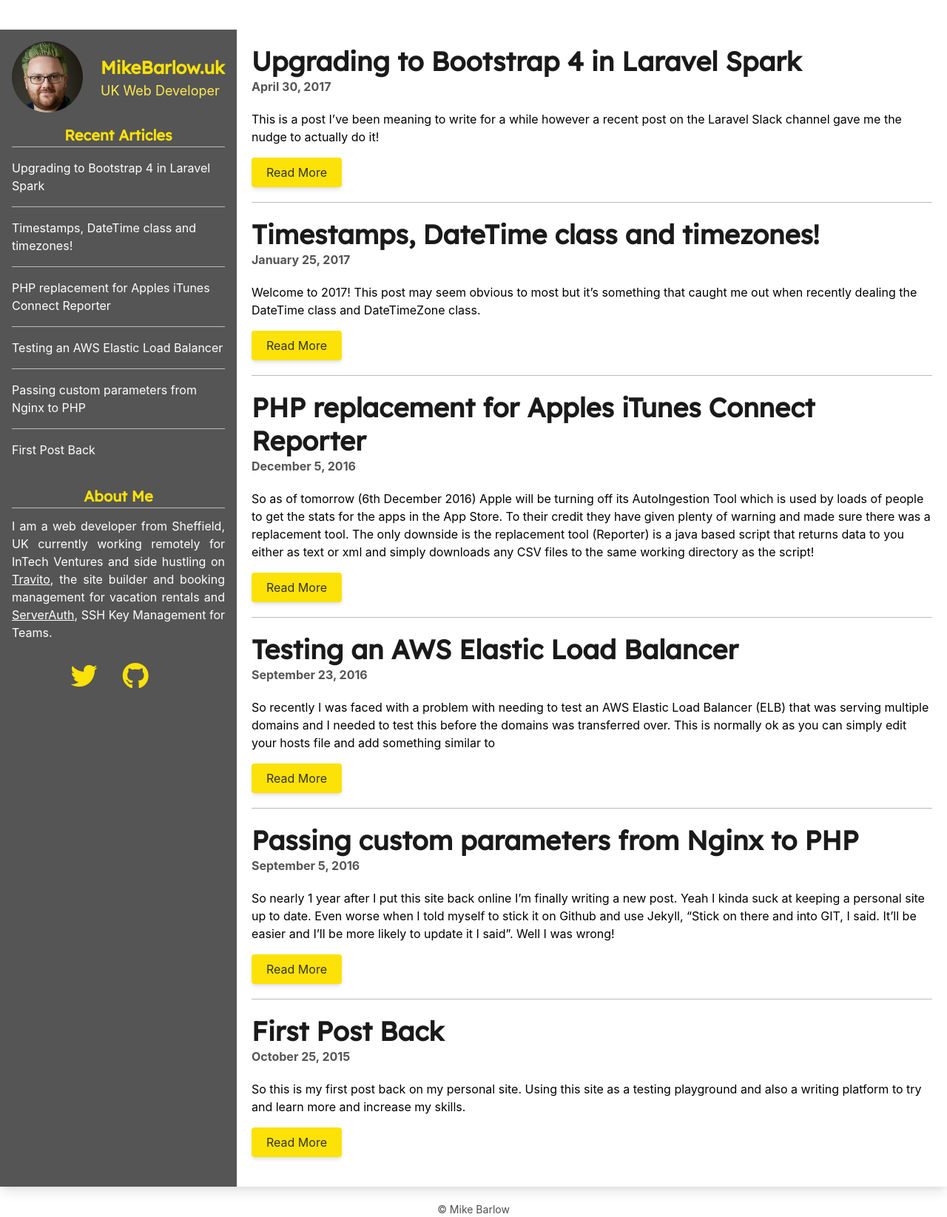
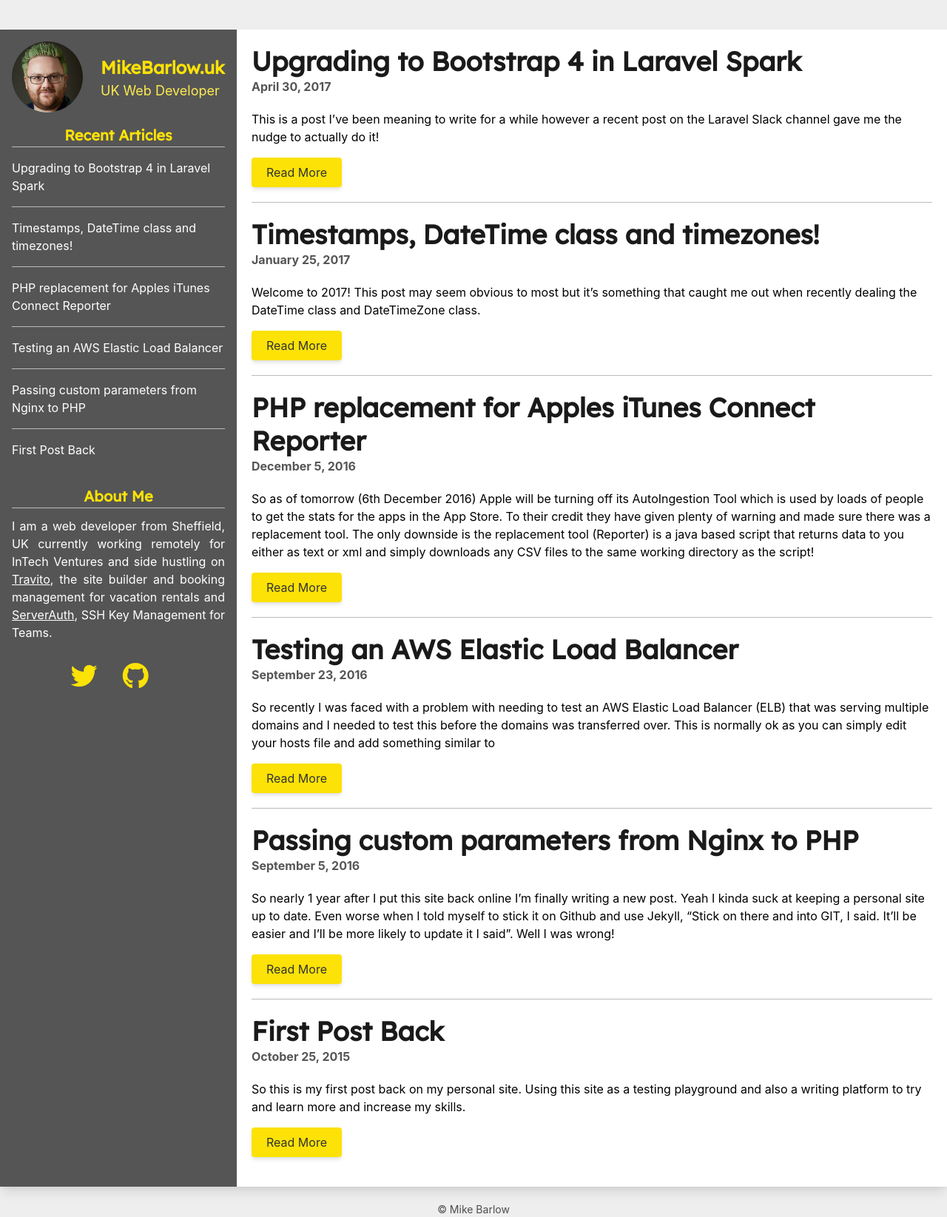
Before and after one commit to peakstoneuk/peakstoneuk.github.io, a Jekyll site: the page built from index.html, in a window 1280 px wide. Shown: the whole page at 74% size. Built offline with Jekyll 4.4.1, drawn with Linux system fonts in a browser that asks for light colours.

Commit message:
Fixing bg colour

```diff
--- a/_layouts/default.html
+++ b/_layouts/default.html
@@ -3,7 +3,7 @@
 
     {% include head.html %}
 
-    <body>
+    <body class="bg-gray-100">
         <script>
             (function(i,s,o,g,r,a,m){i['GoogleAnalyticsObject']=r;i[r]=i[r]||function(){
             (i[r].q=i[r].q||[]).push(arguments)},i[r].l=1*new Date();a=s.createElement(o),
```
